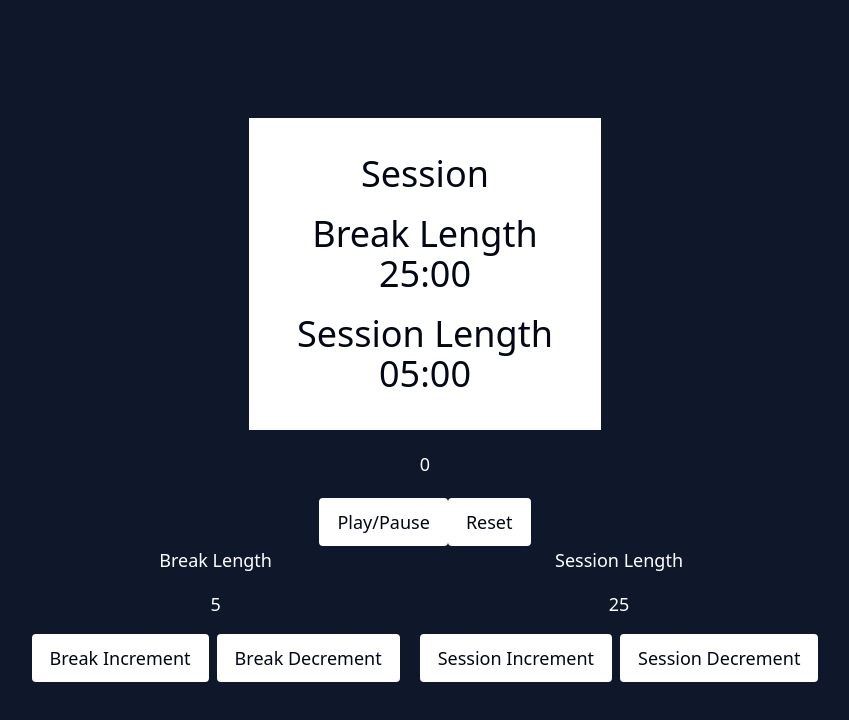
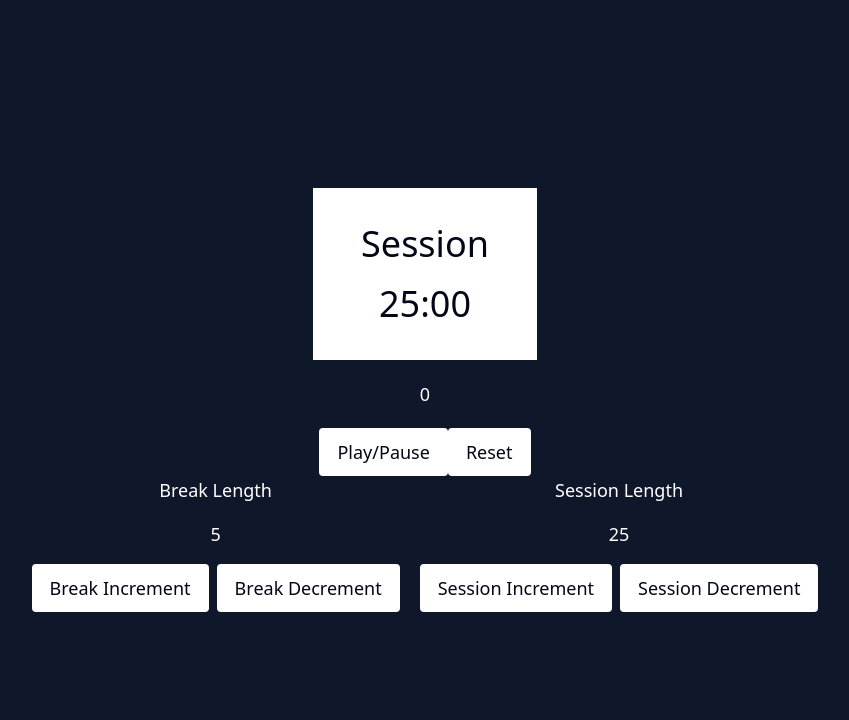
Before and after one commit to Joseph-Worthington/work-break-clock, a React (Create React App) app: page / in a window 1280 px wide. Shown: the top 720 px of the page, without its empty margins (215-1064 px from the left). Built offline with nearby package versions, Linux system fonts and the light colour scheme; the HTML template or start-up script is replaced by a standard one.

Commit message:
Combine break and session count down, add beep when timer is finished

```diff
--- a/src/App.tsx
+++ b/src/App.tsx
@@ -1,7 +1,6 @@
-import React, {useEffect, useState} from 'react';
+import React, {useEffect, useState, useRef} from 'react';
 import BreakClock from './components/BreakClock';
 import TimerInterface from './components/TimerInterface';
-import Button from './Utilities/Button';
 import './App.css';
 
 const App = () => {
@@ -9,10 +8,11 @@ const App = () => {
   const [breakLength, setBreakLength] = useState(5);
   const [sessionLength, setSessionLength] = useState(25);
   const [sessionTime, setSessionTime] = useState(sessionLength * 60); // in seconds
-  const [breakTime, setBreakTime] = useState(breakLength * 60); // in seconds
   const [sessionNumber, setSessionNumber] = useState(0);
   const [isPlaying, setIsPlaying] = useState(false);
   const [sessionMessage, setSessionMessage] = useState('Session');
+  const audioRef = useRef<HTMLAudioElement>(null);
+
 
   const onSessionIncrementClick = () => {
     if(sessionLength < 60) {
@@ -31,27 +31,22 @@ const App = () => {
   const onBreakLengthIncrementClick = () => {
     if (breakLength < 60) {
       setBreakLength(breakLength + 1);
-      setBreakTime((breakLength + 1) * 60);
     }
   };
 
   const onBreakLengthDecrementClick = () => {
     if (breakLength > 1) {
       setBreakLength(breakLength - 1);
-      setBreakTime((breakLength - 1) * 60);
     }
   };
 
 
   const playClick = () => {
     if(!isPlaying && sessionLength > 0) {
-      setSessionMessage('Work time');
       setIsPlaying(true);
     }
     if(isPlaying && sessionLength > 0){
-      setSessionMessage('On Pause');
       setIsPlaying(false);
-
     }
   }
 
@@ -61,9 +56,12 @@ const App = () => {
     setSessionLength(25);
     setBreakLength(5);
     setSessionTime(25 * 60);
-    setBreakTime(5 * 60);
     setSessionNumber(0);
-    setSessionMessage('Work time');
+    setSessionMessage('Session');
+    if (audioRef.current) {
+      audioRef.current.pause();
+      audioRef.current.currentTime = 0;
+    }
   }
 
   useEffect(() => {
@@ -71,19 +69,25 @@ const App = () => {
     if (isPlaying) {
       timer = setInterval(() => {
         const sessionTimeLeft = document.getElementById('time-left').innerHTML;
-        const breakTimeLeft = document.getElementById('break-left').innerHTML;
-        if ( !sessionTimeLeft.includes('00:00') ) {
+        if ( !sessionTimeLeft.includes('00:00') && sessionMessage === 'Session') {
           setSessionTime(prev => prev - 1);
-        } else if ( !breakTimeLeft.includes('00:00') ) {
+        } else if ( sessionTimeLeft.includes('00:00') && sessionMessage === 'Session') {
+          if (audioRef.current) {
+            audioRef.current.play();
+          }
           setSessionMessage('Break time');
-          setBreakTime(prev => prev - 1);
+          setSessionTime(breakLength * 60);
+        } else if ( !sessionTimeLeft.includes('00:00') && sessionMessage === 'Break time') {
+          setSessionTime(prev => prev - 1);
         } else {
+          if (audioRef.current) {
+            audioRef.current.play();
+          }
           setSessionNumber(prev => prev + 1);
           setIsPlaying(false);
+          setSessionMessage('Session');
           setSessionTime(sessionLength * 60);
-          setBreakTime(breakLength * 60);
           setIsPlaying(true);
-          setSessionMessage('Work time');
         }
       }, 1000); // Update every second
     }
@@ -103,7 +107,6 @@ const App = () => {
     <div className="App flex justify-center items-center bg-slate-900 text-white h-screen flex-col text-lg">
       <BreakClock
         sessionTime={formatTime(sessionTime)}
-        breakTime={formatTime(breakTime)}
         sessionNumber={sessionNumber}
         clickActions={[playClick, resetClick ]}
         sessionMessage={sessionMessage}
@@ -113,6 +116,7 @@ const App = () => {
         breakLength={breakLength}
         clickActions={[onBreakLengthDecrementClick, onBreakLengthIncrementClick, onSessionDecrementClick, onSessionIncrementClick ]}
       />
+      <audio id="beep" src="https://raw.githubusercontent.com/freeCodeCamp/cdn/master/build/testable-projects-fcc/audio/BeepSound.wav" />
     </div>
   );
 }
--- a/src/components/BreakClock.tsx
+++ b/src/components/BreakClock.tsx
@@ -2,7 +2,6 @@ import React from "react";
 import Button from "../Utilities/Button";
 
 interface BreakClockProps {
-  breakTime: string;
   sessionTime: string;
   sessionNumber: number;
   sessionMessage: string;
@@ -10,21 +9,14 @@ interface BreakClockProps {
 }
 
 
-const BreakClock: React.FC<BreakClockProps> = ({ breakTime, sessionTime, clickActions: [ playClick, resetClick ], sessionNumber, sessionMessage }) => {
+const BreakClock: React.FC<BreakClockProps> = ({ sessionTime, clickActions: [ playClick, resetClick ], sessionNumber, sessionMessage }) => {
   return (
     <div className="flex flex-col gap-5">
       <div id="clock-face" className="text-4xl bg-white text-slate-950 flex gap-5 flex-col py-9 px-12">
         <div id="timer-label">{sessionMessage}</div>
-        <div>
-          <label id="break-label">Break Length</label>
-          <div id="time-left">{sessionTime}</div>
-        </div>
-        <div>
-          <label id="break-label">Session Length</label>
-          <div id="break-left">{breakTime}</div>
-        </div>
+        <div id="time-left">{sessionTime}</div>
       </div>
-      <div id="session-number">{sessionNumber}</div>
+        <div id="session-number">{sessionNumber}</div>
       <div>
         <Button id="start_stop" onClick={playClick} text="Play/Pause" />
         <Button id="reset" onClick={resetClick} text="Reset" />
```
